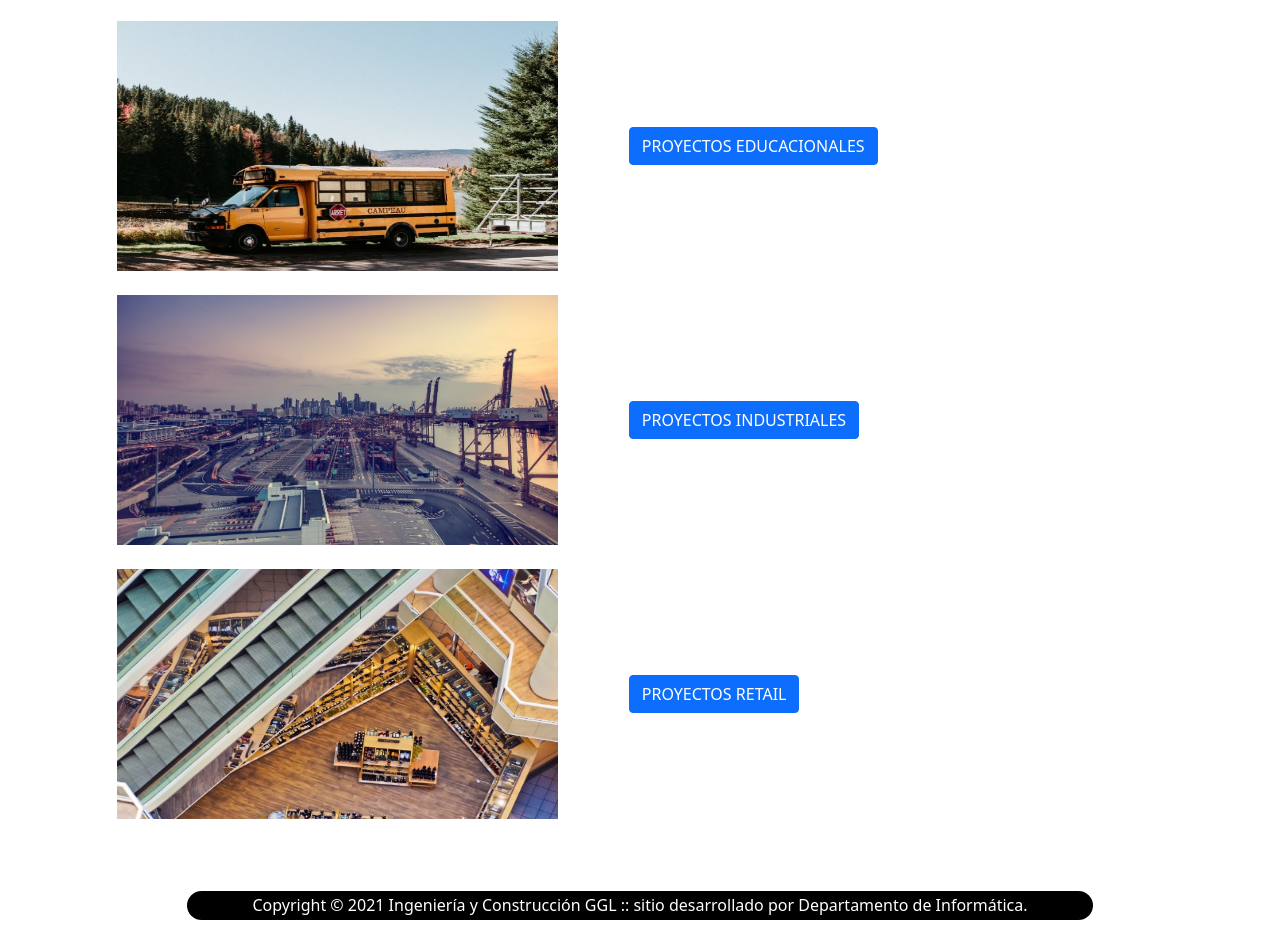
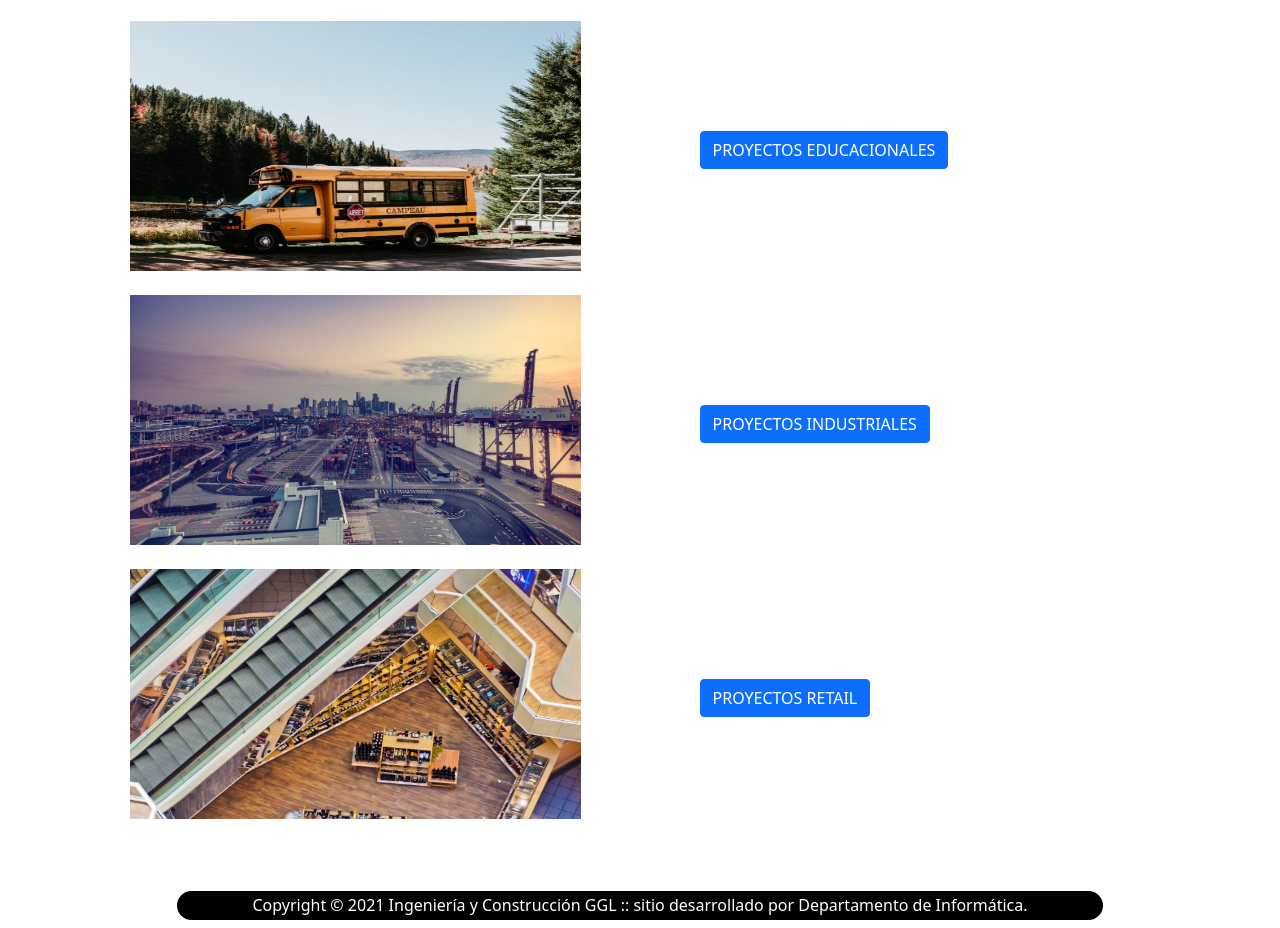
Before and after one commit to JoelSilvi/Joel, a plain HTML site: page Proyectos.html in a window 1280 px wide. Shown: the part 247-1175 px from the top of the page. Drawn offline with Linux system fonts and the light colour scheme.

Commit message:
se ajustan botónes de enlaces a páginas de proyectos

```diff
--- a/Proyectos.html
+++ b/Proyectos.html
@@ -91,6 +91,7 @@
                 <div class="col-2 col-md-2"></div>
                 <br>
             </div>
+        </div>
     </div>
 
 
@@ -99,11 +100,13 @@
 <div class="container-md">
     <div class="row">
 
-        <div class="col-12 col-sm-8 mx-auto col-md-5 my-auto">
+        <div class="col-12 mx-auto col-md-5 mx-auto my-auto">
+        <!-- <div class="col-12 col-sm-8 mx-auto col-md-5 my-auto"> -->
             <img src="Educacional/Educacional(1).jpg" height="250" width="100%" alt="proyectoEducación">
         </div>
 
-        <div class="col-10 mx-auto col-sm-4 mx-auto col-md-6 my-auto">
+        <div class="col-6 mx-auto pt-2 col-md-5 mx-auto my-auto">
+        <!-- <div class="col-10 mx-auto col-sm-4 mx-auto col-md-6 my-auto"> -->
             <a href="proyectosEducacionales.html"><button type="button" class="btn btn-primary">PROYECTOS EDUCACIONALES</button></a>
         </div>
     </div>
@@ -112,11 +115,11 @@
 
     <div class="row">
 
-        <div class="col-12 col-sm-12 mx-auto col-md-5 my-auto">
+        <div class="col-12 mx-auto col-sm-12 col-md-5 mx-auto my-auto">
             <img src="Industrial/Industrial4(1).jpg" height="250" width="100%" alt="proyectoIndustrial">
         </div>
 
-        <div class="col-9 mx-auto col-sm-4 mx-auto col-md-6 my-auto">
+        <div class="col-6 mx-auto pt-2 col-md-5 mx-auto my-auto">
             <a href="proyectosIndustriales.html"><button type="button" class="btn btn-primary">PROYECTOS INDUSTRIALES</button></a>
         </div>
     </div>
@@ -125,18 +128,16 @@
 
     <div class="row">
 
-        <div class="col-12 col-sm-12 mx-auto col-md-5 my-auto">
+        <div class="col-12 mx-auto col-md-5 mx-auto my-auto">
             <img src="retail/Retail4(1).jpg" height="250" width="100%" alt="proyectoRetail">
         </div>
 
-        <div class="col-7 mx-auto col-sm-4 mx-auto col-md-6 my-auto">
+        <div class="col-5 mx-auto pt-2 col-md-5 mx-auto my-auto">
             <a href="proyectosRetail.html"><button type="button" class="btn btn-primary">PROYECTOS RETAIL</button></a>
         </div>
     </div>
     <br>
 </div>
-
-
 
 
 <div class="container-md">
```
Also changed, not shown: Contacto.html (+1 -1 lines).
